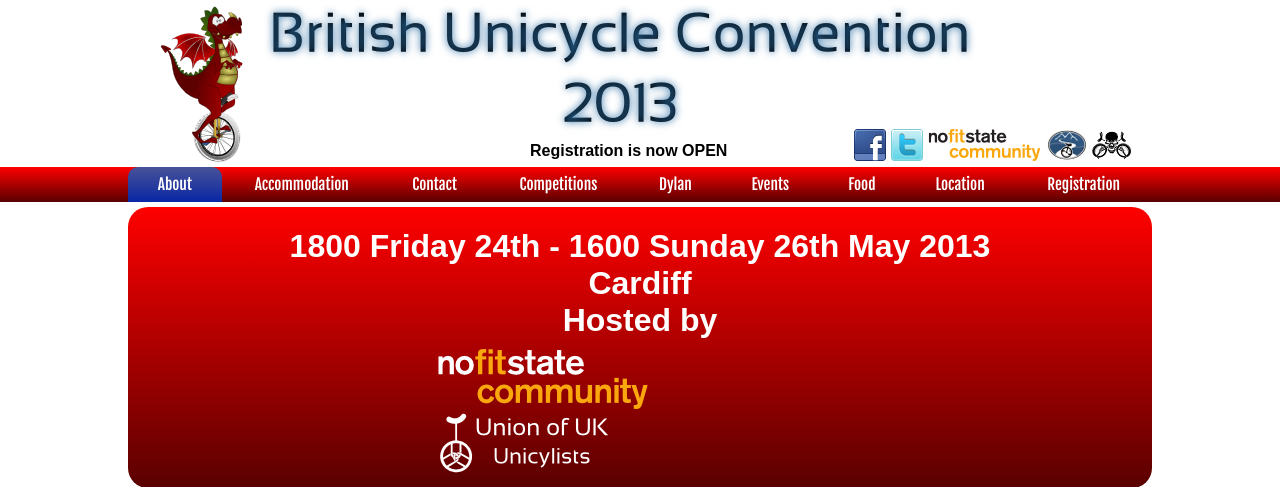
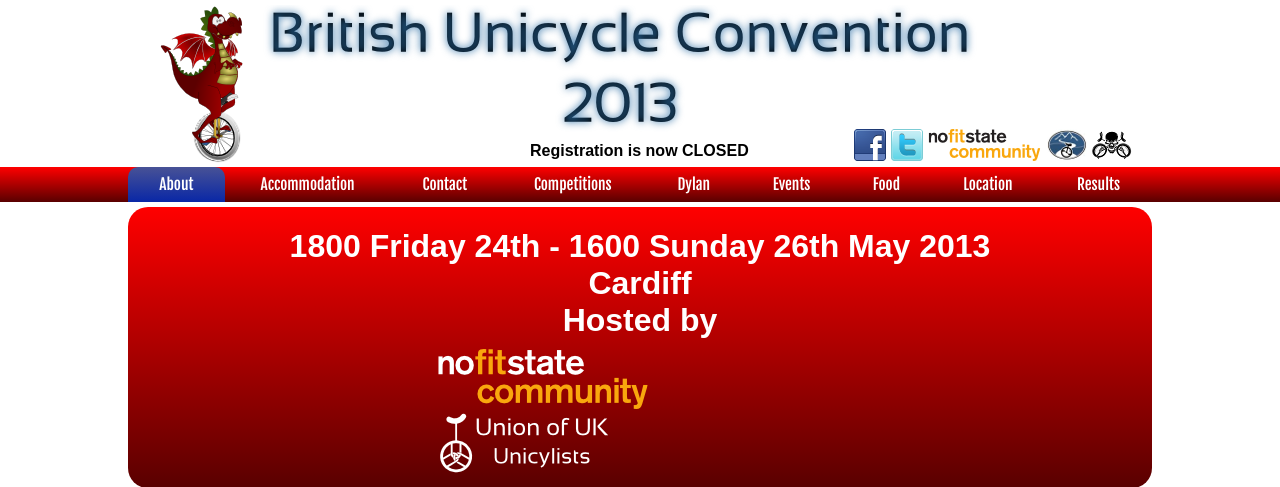
Before and after one commit to delcypher/buc2013-website, a PHP site: page /index.php in a window 1280 px wide. Shown: the top 487 px of the page. Run offline with PHP 8.4, Linux system fonts and the light colour scheme; some libraries are stand-ins or nearby versions; some web fonts are replaced.

Commit message:
Removed registration page and added blank results page.

```diff
--- a/index.php
+++ b/index.php
@@ -24,6 +24,7 @@
         "events" => Array("events.htm","Events"),
         "food" => Array("food.htm","Food"),
         "registration" => Array("registration.htm","Registration"),
+        "results" => Array("results.htm","Results"),
         "location" => Array("location.htm","Location")
         );
 
@@ -79,7 +80,7 @@
         <div id="container">
           <header>
             <div id="uuu_logo">
-              <div id="reginfo"><p>Registration is now OPEN</p></div>
+              <div id="reginfo"><p>Registration is now CLOSED</p></div>
               <div id="social_container">
               <a href="https://www.facebook.com/theunionofukunicyclists"><img src="img/facebook-icon.png"></a>
               <a href="https://twitter.com/UUUnicyclists"><img src="img/twitter-icon.png"></a>
@@ -111,7 +112,7 @@
 
               <li><a href="?page=location">Location</a>
               </li>
-              <li><a href="?page=registration">Registration</a>
+              <li><a href="?page=results">Results</a>
               </li>
             </ul>
           </nav>
--- /dev/null
+++ b/results.htm
@@ -0,0 +1,2 @@
+<h1>Results</h1>
+To follow shortly.
```
